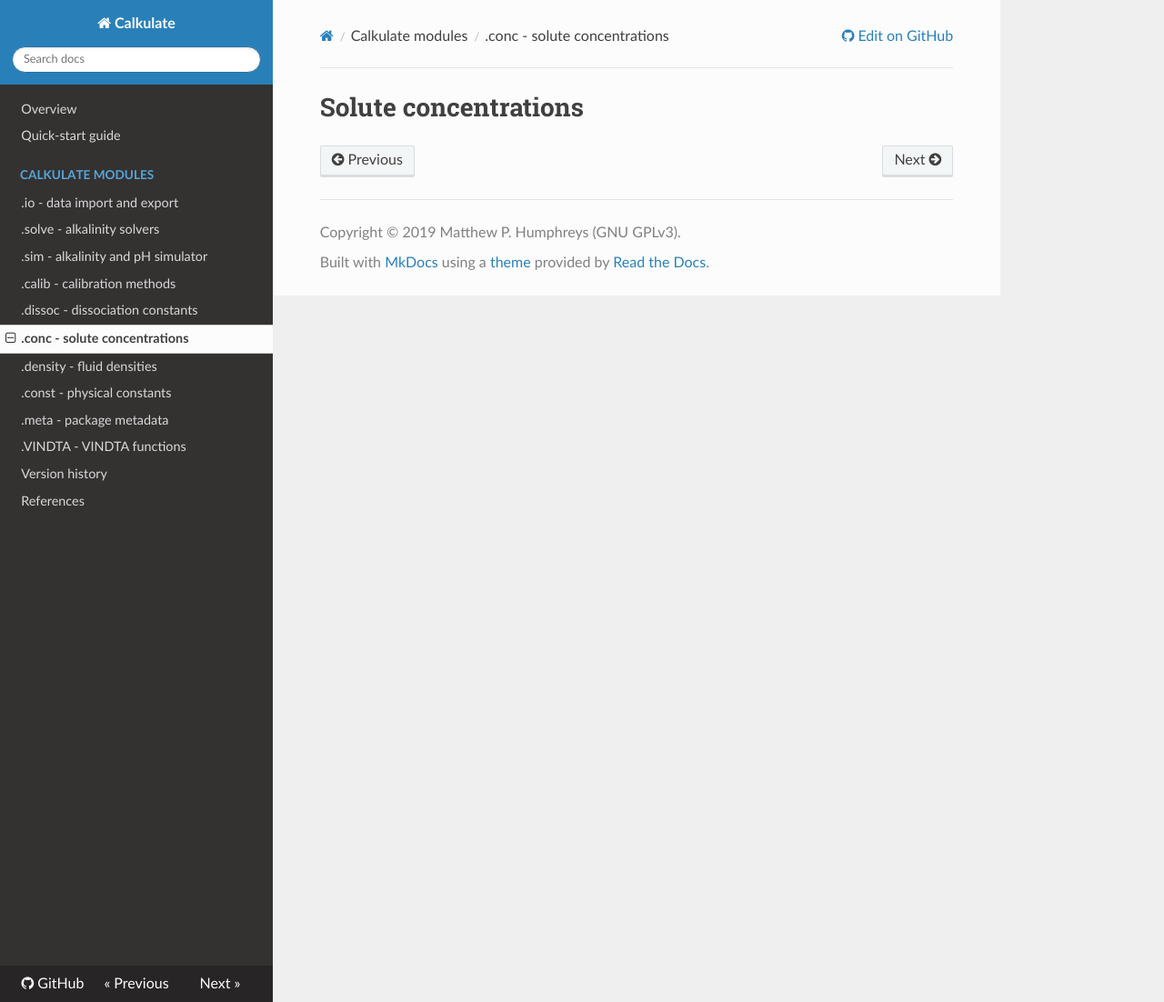
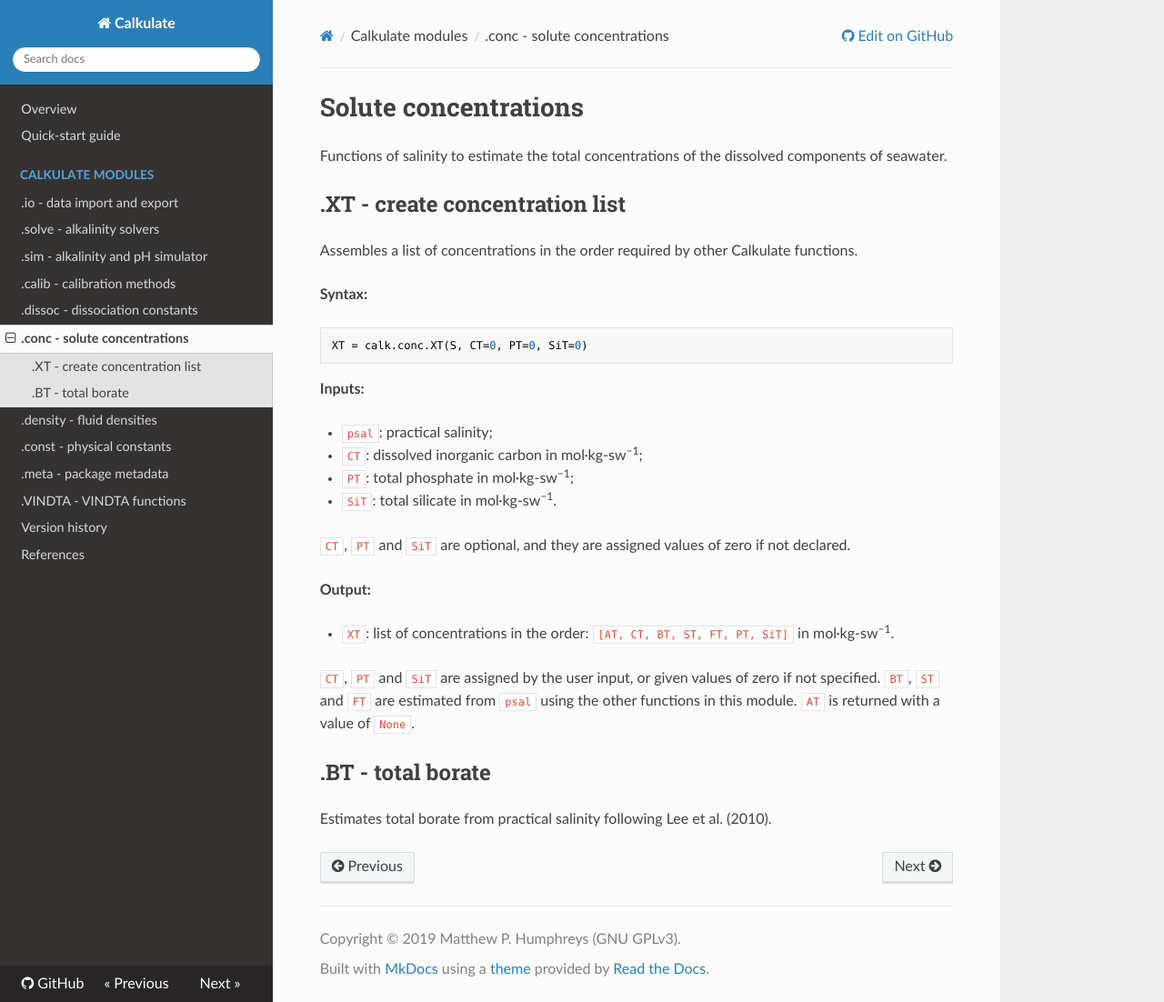
Before and after one commit to mvdh7/calkulate, an MkDocs documentation site: the page built from docs/modules/conc.md, in a window 1280 px wide and 1102 px high. Shown: the whole window at 91% size. Built offline with MkDocs 1.6.1, drawn with Linux system fonts in a browser that asks for light colours; nearby versions of some CDN libraries.

Commit message:
Continuing documentation development

````diff
--- a/docs/modules/conc.md
+++ b/docs/modules/conc.md
@@ -1 +1,34 @@
 # Solute concentrations
+
+Functions of salinity to estimate the total concentrations of the dissolved components of seawater.
+
+
+## .XT - create concentration list
+
+Assembles a list of concentrations in the order required by other Calkulate functions.
+
+**Syntax:**
+
+```python
+XT = calk.conc.XT(S, CT=0, PT=0, SiT=0)
+```
+
+**Inputs:**
+
+  * `psal`: practical salinity;
+  * `CT`: dissolved inorganic carbon in mol·kg-sw<sup>−1</sup>;
+  * `PT`: total phosphate in mol·kg-sw<sup>−1</sup>;
+  * `SiT`: total silicate in mol·kg-sw<sup>−1</sup>.
+
+`CT`, `PT` and `SiT` are optional, and they are assigned values of zero if not declared.
+
+**Output:**
+
+  * `XT`: list of concentrations in the order: `[AT, CT, BT, ST, FT, PT, SiT]` in mol·kg-sw<sup>−1</sup>.
+
+`CT`, `PT` and `SiT` are assigned by the user input, or given values of zero if not specified. `BT`, `ST` and `FT` are estimated from `psal` using the other functions in this module. `AT` is returned with a value of `None`.
+
+
+## .BT - total borate
+
+Estimates total borate from practical salinity following Lee et al. (2010).
````
Also changed, not shown: docs/modules/io.md (+2 -0 lines), docs/references.md (+2 -0 lines), 1 other file.
